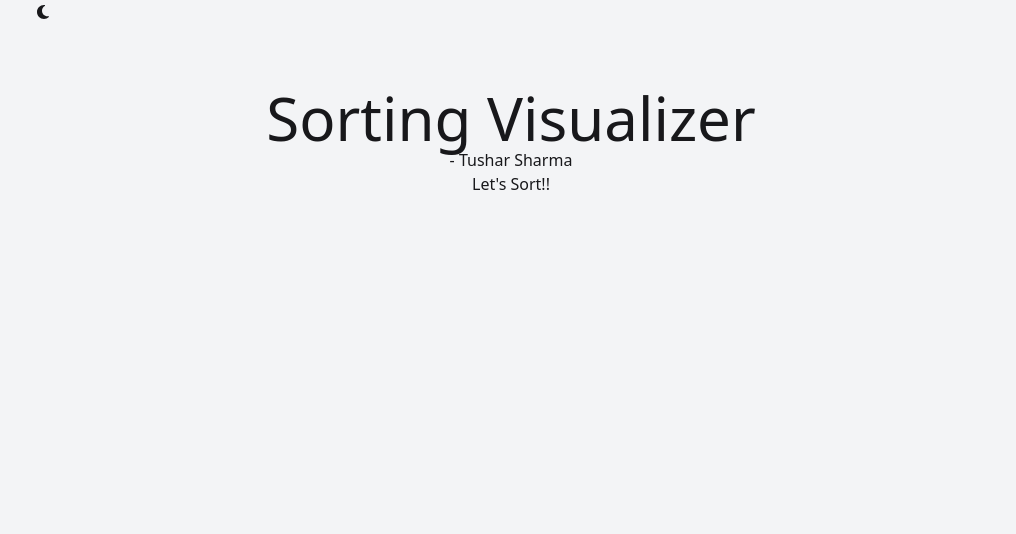
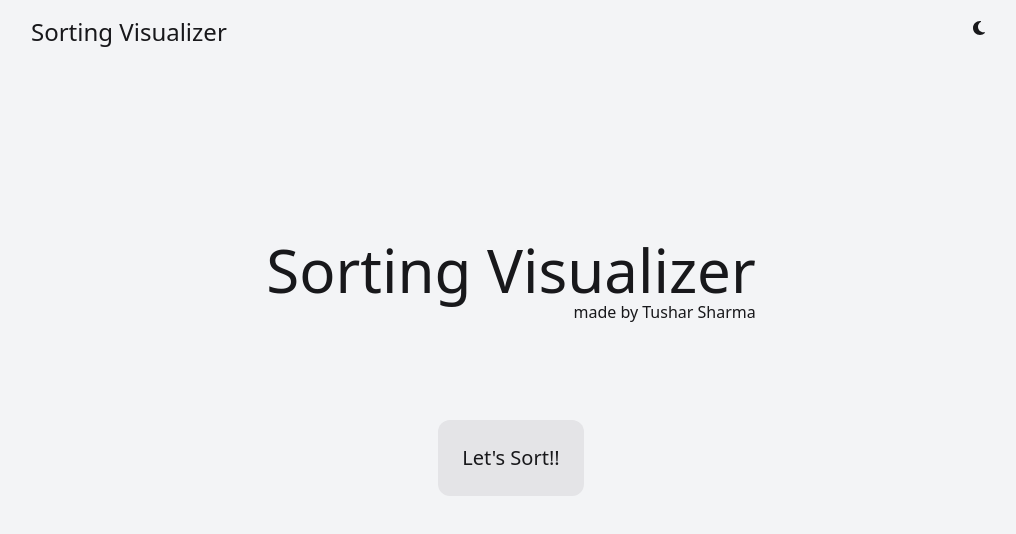
Before and after one commit to SharmaTushar1/SortingVisualizer, a Next.js app: page / in a window 1280 px wide. Shown: the top 534 px of the page, without its empty margins (129-1145 px from the left). Built offline with nearby package versions, Linux system fonts and the light colour scheme.

Commit message:
Finish Home page

```diff
--- /dev/null
+++ b/src/app/components/Hero.tsx
@@ -0,0 +1,13 @@
+import Link from "next/link";
+
+export default function Hero() {
+  return (
+    <div className="flex justify-center items-center flex-col w-fit mx-auto mt-48">
+      <h1 className="text-4xl text-center w-fit sm:text-6xl sm:w-fit">Sorting Visualizer</h1>
+      <div className="w-full text-right">made by Tushar Sharma</div>
+      <Link href={'/home'} className="mt-24 bg-zinc-200 dark:bg-zinc-800 text-sm sm:text-xl p-2 sm:p-6 border-none rounded-xl">
+        Let&#39;s Sort!!
+      </Link>
+    </div>
+  )
+}
--- a/src/app/components/Navbar.tsx
+++ b/src/app/components/Navbar.tsx
@@ -1,8 +1,10 @@
+import Link from "next/link";
 import ThemeToggleIcon from "./ThemeToggleIcon";
 
 export default function Navbar() {
   return (
-    <div>
+    <div className="flex justify-between mt-4">
+      <Link href={'/'} className="text-2xl">Sorting Visualizer</Link>
       <ThemeToggleIcon />
     </div>
   )
--- a/src/app/layout.tsx
+++ b/src/app/layout.tsx
@@ -20,7 +20,7 @@ export default function RootLayout({
     <html lang="en" suppressHydrationWarning>
       <body className='bg-gray-100 dark:bg-zinc-900 text-zinc-900 dark:text-zinc-100'>
         <ThemeProvider attribute='class' defaultTheme='system' enableSystem>
-          <div className='px-12 lg:px-40'>
+          <div className='px-4 sm:px-12 lg:px-40'>
             <Navbar />
             <div className='mt-16 h-full'>
               {children}
--- a/src/app/page.tsx
+++ b/src/app/page.tsx
@@ -1,13 +1,9 @@
-import Link from "next/link";
+import Hero from "./components/Hero";
 
 export default function Home() {
   return (
-    <main className="flex justify-center items-center flex-col">
-      <h1 className="text-6xl">Sorting Visualizer</h1>
-      <div>- Tushar Sharma</div>
-      <Link href={'/home'}>
-        Let&#39;s Sort!!
-      </Link>
+    <main>
+      <Hero />
     </main>
   )
 }
```
